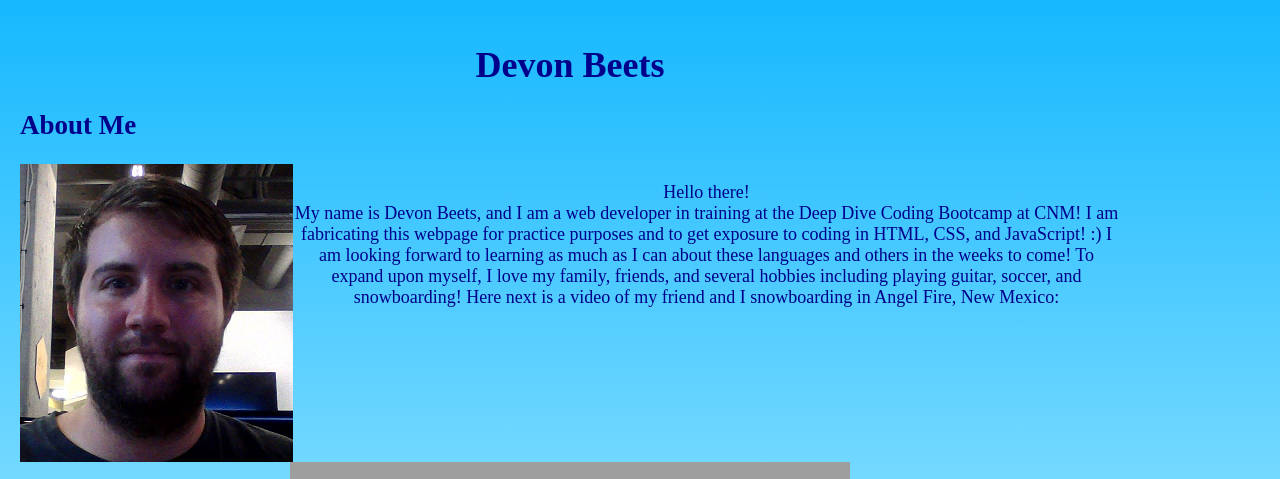
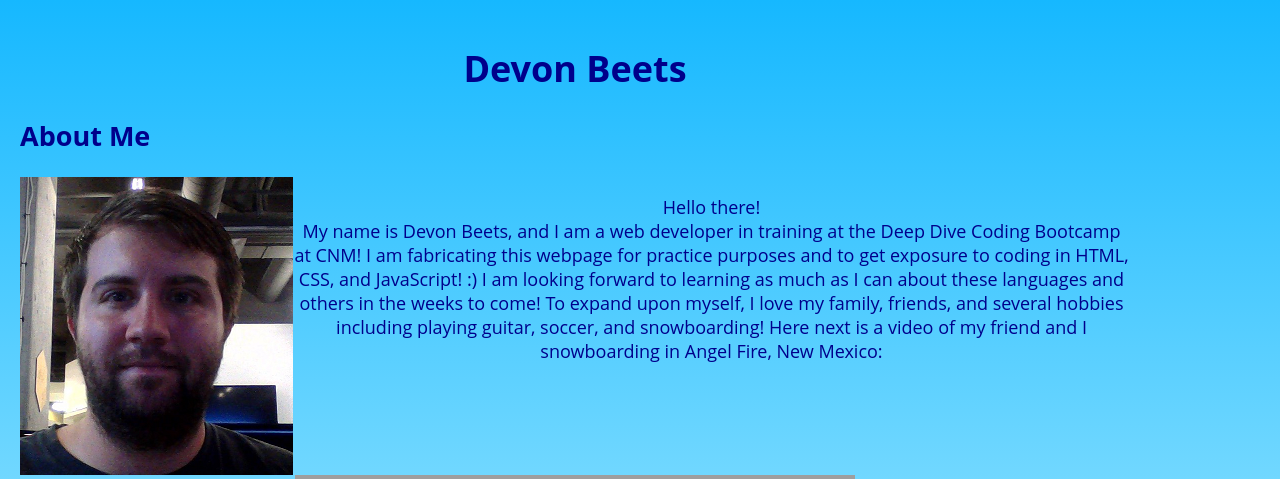
Before and after one commit to dbeetz/about-me, a PHP site: page / in a window 1280 px wide. Shown: the top 479 px of the page. Run offline with PHP 8.4, Linux system fonts and the light colour scheme; grey boxes are pictures that could not be loaded.

Commit message:
added new font through css

```diff
--- a/css/style.css
+++ b/css/style.css
@@ -3,10 +3,11 @@ body {
 	background: linear-gradient(#16b8ff, #cff8ff);
 	color: darkblue;
 	font-size: large;
+	font-family: 'Open Sans', sans-serif;
 	border: 10px;
 	margin: 10px;
 	padding: 10px;
-	width: 1100px;
+	width: 1110px;
 }
 
 .name {
```
